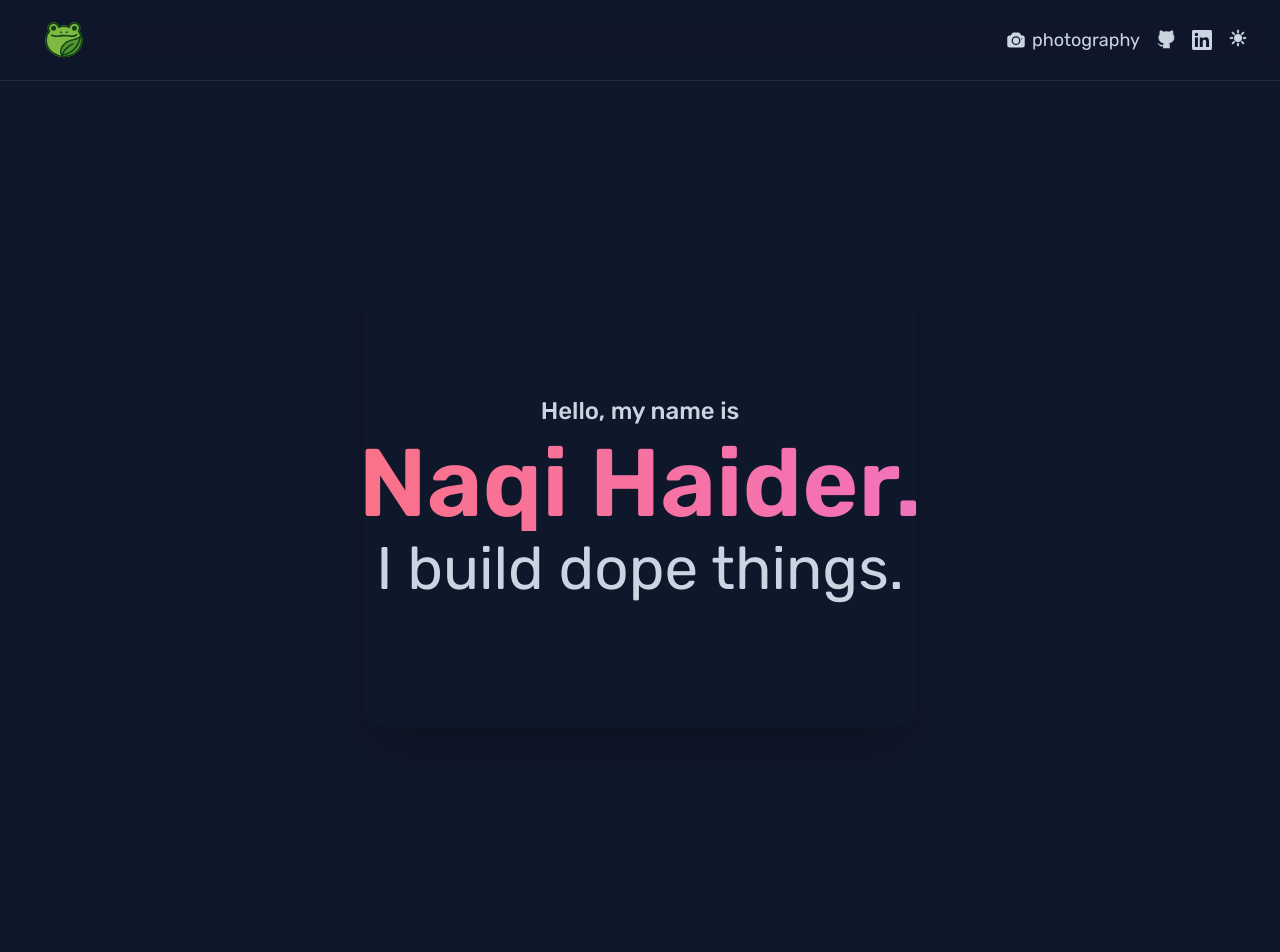
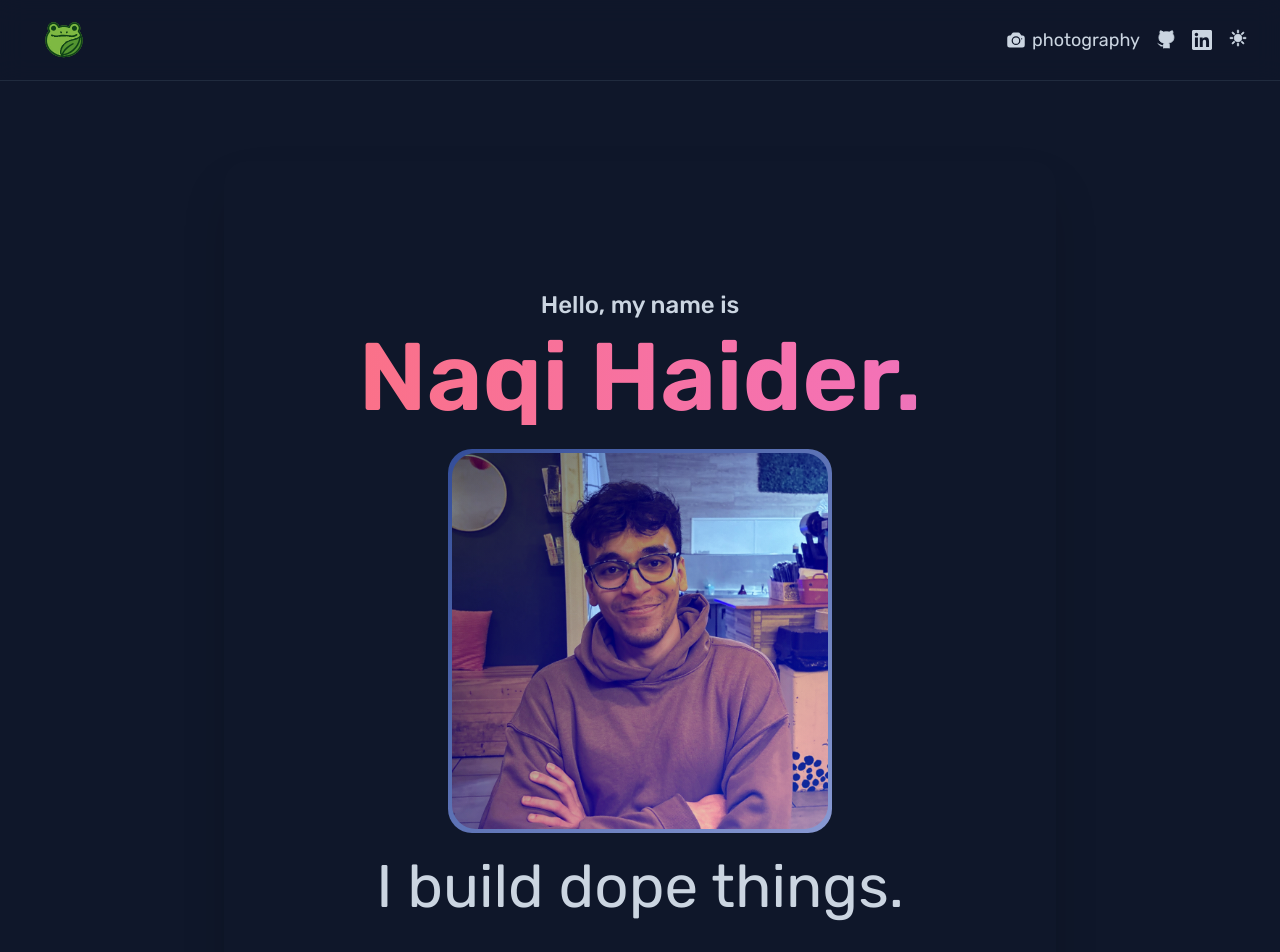
Before and after one commit to alderon07/my-website, a Next.js app in the folder frontend/: page / in a window 1280 px wide. Shown: the top 952 px of the page. Built offline with nearby package versions, Linux system fonts and the light colour scheme; no server answers; a web font is replaced by a local one.

Commit message:
Refactor About and Intro components to improve image handling and layout. Added responsive profile picture visibility for mobile and desktop views, and adjusted padding and gap in the Intro component for better alignment.

```diff
--- a/frontend/src/app/components/about/About.tsx
+++ b/frontend/src/app/components/about/About.tsx
@@ -19,7 +19,8 @@ export default function About() {
             >
               About
             </h2>
-            <div className="w-full max-w-sm rounded-3xl bg-gradient-to-bl from-teal-900 via-yellow-600 to-green-800 dark:bg-gradient-to-br dark:from-blue-900 dark:to-indigo-200 animate-gradient bg-[length:200%_200%] p-1">
+            {/* Profile Picture - Only visible on mobile (below lg) */}
+            <div className="lg:hidden w-full max-w-sm rounded-3xl bg-gradient-to-bl from-teal-900 via-yellow-600 to-green-800 dark:bg-gradient-to-br dark:from-blue-900 dark:to-indigo-200 animate-gradient bg-[length:200%_200%] p-1">
               <Image
                 className="rounded-3xl object-cover mix-blend-overlay w-full h-auto"
                 src="/me-square.jpg"
@@ -27,7 +28,6 @@ export default function About() {
                 quality={100}
                 width={400}
                 height={400}
-                preload={true}
               />
             </div>
             <p className="w-full max-w-lg text-justify lg:text-lg xl:text-xl px-4 md:px-0">
--- a/frontend/src/app/components/intro/Intro.tsx
+++ b/frontend/src/app/components/intro/Intro.tsx
@@ -1,4 +1,5 @@
 import React from "react";
+import Image from "next/image";
 
 export default function Intro() {
   return (
@@ -7,7 +8,8 @@ export default function Intro() {
         className="flex grow flex-col items-center justify-center md:mx-48 md:py-16 animate-fade-in"
         aria-labelledby="intro-heading"
       >
-        <div className="flex flex-col justify-center items-center gap-6 p-12 md:p-16 lg:p-20 xl:py-32 rounded-3xl transition lg:shadow-2xl lg:hover:shadow-emerald-900/50 dark:lg:hover:shadow-indigo-400/50 hover:scale-[1.02] duration-300 w-full lg:w-2/3">
+        <div className="flex flex-col justify-center items-center gap-8 p-12 md:p-16 lg:p-18 xl:py-32 rounded-3xl transition lg:shadow-2xl lg:hover:shadow-emerald-900/50 dark:lg:hover:shadow-indigo-400/50 hover:scale-[1.02] duration-300 w-full">
+          {/* Text Content */}
           <div className="flex flex-col gap-2 xl:items-center xl:text-center">
             <p className="text-lg font-medium lg:text-xl xl:text-2xl animate-slide-up">
               Hello, my name is
@@ -18,6 +20,20 @@ export default function Intro() {
             >
               Naqi Haider.
             </h1>
+            {/* Profile Picture - Only visible on desktop (lg and above) */}
+            <div className="hidden lg:block w-full max-w-md lg:max-w-lg xl:max-w-xl py-4 justify-center items-center">
+              <div className="w-2/3 mx-auto rounded-3xl bg-gradient-to-bl from-teal-900 via-yellow-600 to-green-800 dark:bg-gradient-to-br dark:from-blue-900 dark:to-indigo-200 animate-gradient bg-[length:200%_200%] p-1">
+                <Image
+                  className="rounded-3xl object-cover mix-blend-overlay w-full h-auto mx-auto"
+                  src="/me-square.jpg"
+                  alt="Portrait of Naqi Haider, software developer"
+                  quality={100}
+                  width={300}
+                  height={300}
+                  preload={true}
+                />
+              </div>
+            </div>
             <p className="text-3xl lg:text-4xl xl:text-6xl animate-slide-up">
               I build dope things.
             </p>
```
